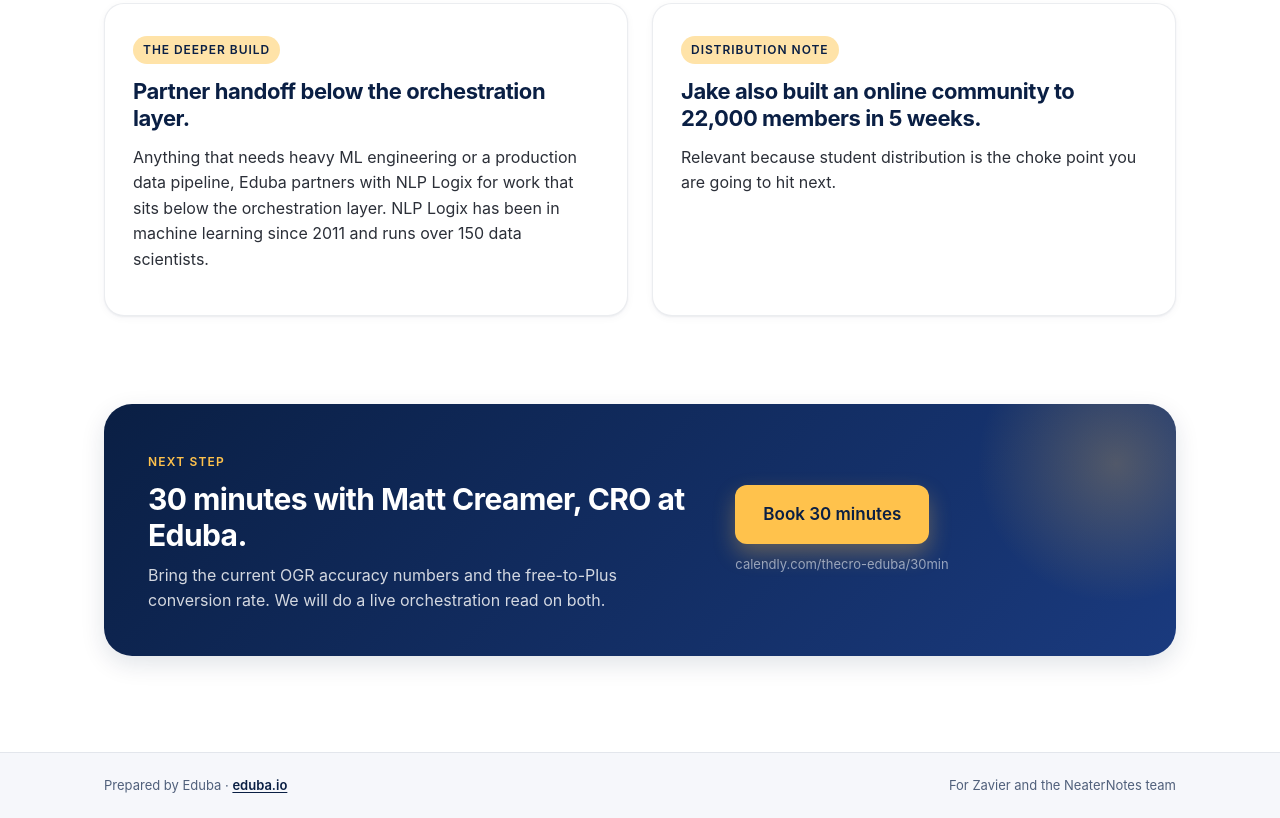
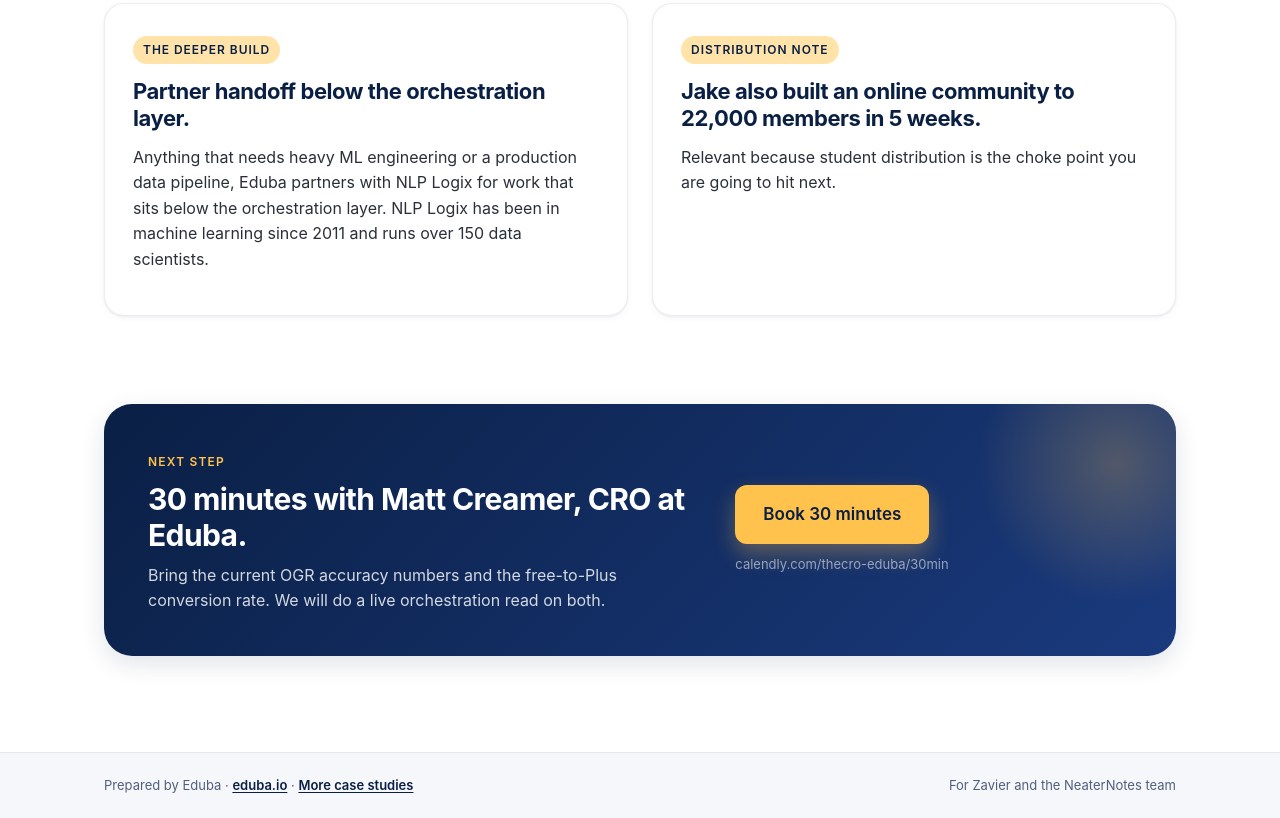
Before and after one commit to mattcreamer17-gif/neaternotes, a plain HTML site: page index.html in a window 1280 px wide. Shown: the part 2037-2855 px from the top of the page. Drawn offline with Linux system fonts and the light colour scheme.

Commit message:
Add eduba.io/works case studies link

```diff
--- a/index.html
+++ b/index.html
@@ -144,7 +144,7 @@
 
 <footer class="site-footer">
   <div class="wrap footer-wrap">
-    <span class="footer-left">Prepared by Eduba · <a href="https://eduba.io" target="_blank" rel="noopener">eduba.io</a></span>
+    <span class="footer-left">Prepared by Eduba · <a href="https://eduba.io" target="_blank" rel="noopener">eduba.io</a> &middot; <a href="https://eduba.io/works" target="_blank" rel="noopener">More case studies</a></span>
     <span class="footer-right">For Zavier and the NeaterNotes team</span>
   </div>
 </footer>
```
